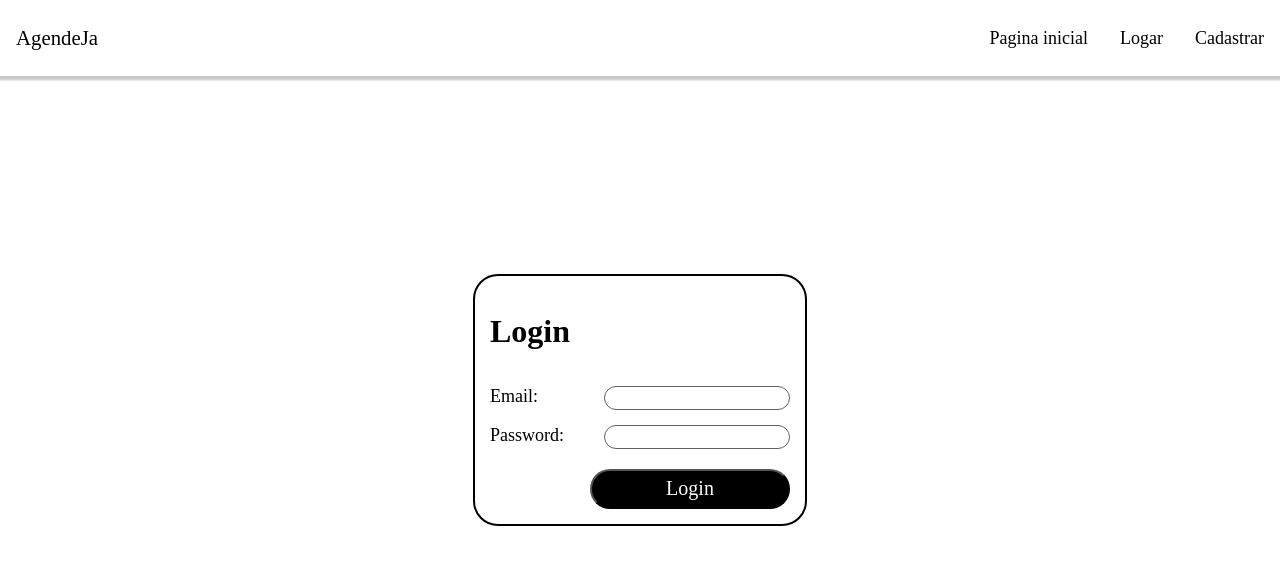
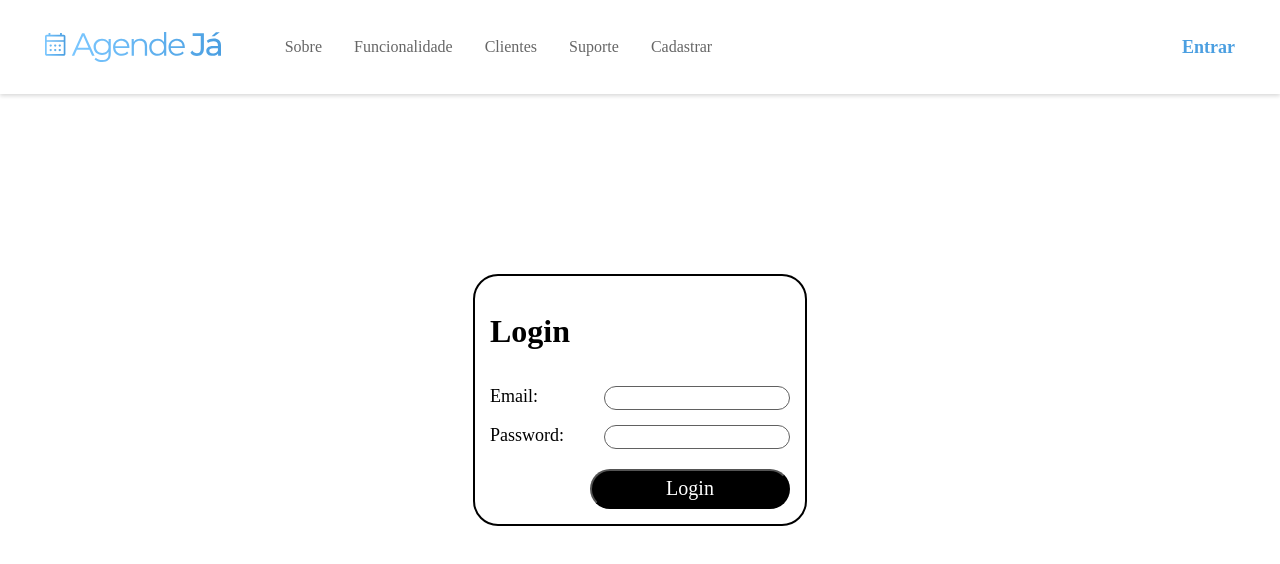
Before and after one commit to Gabriely-get/agendeJa, a React (Create React App) app in the folder agendeJaFront/: page /login in a window 1280 px wide. Shown: the top 564 px of the page. Built offline with nearby package versions, Linux system fonts and the light colour scheme.

Commit message:
(feat): refactoring header and improving scss

```diff
--- a/agendeJaFront/src/components/Header/Header.js
+++ b/agendeJaFront/src/components/Header/Header.js
@@ -1,5 +1,6 @@
 import { useState } from "react";
 import { Link } from "react-router-dom";
+import LogoImg from "../../assets/agendeJa-logo.svg";
 import "./Header.scss";
 
 export default function Header() {
@@ -7,9 +8,10 @@ export default function Header() {
 
   return (
     <nav className="navigation">
-      <a href="/" className="brand-name">
-        AgendeJa
-      </a>
+      <div className="itens">
+        <Link to="/" className="brand-name">
+          <img className="logoImg" src={LogoImg} alt="AgendeJá" />
+        </Link>
         <button
           className="hamburger"
           onClick={() => {
@@ -23,7 +25,9 @@ export default function Header() {
           </div>
         </button>
         <div
-        className={isExpanded ? "navigation-menu expanded" : "navigation-menu"}
+          className={
+            isExpanded ? "navigation-menu expanded" : "navigation-menu"
+          }
         >
           <ul>
             <li
@@ -31,23 +35,58 @@ export default function Header() {
                 setIsExpanded(!isExpanded);
               }}
             >
-            <Link to="/">Pagina inicial</Link>
+              <Link to="/" className="anchor">
+                Sobre
+              </Link>
             </li>
             <li
               onClick={() => {
                 setIsExpanded(!isExpanded);
               }}
             >
-            <Link to="/login">Logar</Link>
+              <Link to="/" className="anchor">
+                Funcionalidade
+              </Link>
             </li>
             <li
               onClick={() => {
                 setIsExpanded(!isExpanded);
               }}
             >
-            <Link to="/cadastrar">Cadastrar</Link>
+              <Link to="/" className="anchor">
+                Clientes
+              </Link>
+            </li>
+            <li
+              onClick={() => {
+                setIsExpanded(!isExpanded);
+              }}
+            >
+              <Link to="/" className="anchor">
+                Suporte
+              </Link>
+            </li>
+            <li
+              onClick={() => {
+                setIsExpanded(!isExpanded);
+              }}
+            >
+              <Link to="/cadastrar" className="anchor">
+                Cadastrar
+              </Link>
+            </li>
+            <li
+              className="boxLogin"
+              onClick={() => {
+                setIsExpanded(!isExpanded);
+              }}
+            >
+              <Link to="/login" className="anchor login">
+                Entrar
+              </Link>
             </li>
           </ul>
+        </div>
       </div>
     </nav>
   );
--- a/agendeJaFront/src/components/Header/Header.scss
+++ b/agendeJaFront/src/components/Header/Header.scss
@@ -1,47 +1,53 @@
 .navigation {
   display: flex;
+  flex-direction: row;
   align-items: center;
-  height: 60px;
+  background: #FFFFFF;
+  box-shadow: 0px 2px 4px rgba(0, 0, 0, 0.15);
+  position: absolute;
   width: 100%;
-  padding: 0.5rem 0rem;
-  background-color: #fff;
-  color: black;
-  box-shadow: 0 2px 2px 2px rgba(9, 9, 9, 0.23);
-  position: fixed;
+  height: 94px;
   top: 0;
   left: 0;
-  width: 100%;
   z-index: 100;
 
+  .itens {
+    padding: 32px 10px;
+    display: flex;
+    align-items: center;
+    width: 100%;
+
     .brand-name {
-    text-decoration: none;
-    color: black;
-    font-size: 1.3rem;
       margin-left: 1rem;
+      display: flex;
+
+      .logoImg {
+        height: 20px;
+        width: auto;
+      }
     }
 
     .navigation-menu {
-    margin-left: auto;
-
       ul {
         display: flex;
         padding: 0;
 
         li {
-        // removes default disc bullet for li tags and applies margin to left & right side
           list-style-type: none;
           margin: 0 1rem;
 
-        a {
-          // increases the surface area of the anchor tag to span more than just the anchor text
+          .anchor {
             text-decoration: none;
             display: block;
             width: 100%;
-          color: black;
+            color: #666;
+            font-size: 16px;
+            line-height: 20px;
+
+            &.login {
+              color: #4B9FE1;
+              font-weight: 700;
               font-size: 18px;
-
-          &:hover {
-              font-weight: bold;
             }
           }
         }
@@ -49,7 +55,6 @@
     }
 
     .hamburger {
-    // removes default border on button element
       border: 0;
       height: 40px;
       width: 40px;
@@ -57,17 +62,19 @@
       cursor: pointer;
       background-color: unset;
       transition: background-color 0.2s ease-in-out;
-    // positions the icon to the right and center aligns it vertically
       position: absolute;
       top: 50%;
       right: 25px;
       transform: translateY(-50%);
       display: none;
     }
+
+  }
 }
 
 @media screen and (max-width: 768px) {
   .navigation {
+    .itens {
       .navigation-menu {
         ul {
           flex-direction: column;
@@ -81,16 +88,15 @@
           display: none;
 
           li {
-          // centers link text and strips off margin
             text-align: center;
             margin: 0;
 
             &:hover {
               background-color: #eee;
             }
+
             a {
               color: black;
-            // increases the surface area of the anchor tag to span the full width of the menu
               width: 100%;
               padding: 1.5rem 0;
             }
@@ -117,6 +123,7 @@
             .bar1 {
               transform: translate(0, 9px) rotate(-45deg);
             }
+
             .bar2 {
               opacity: 0;
             }
@@ -139,3 +146,58 @@
       }
     }
   }
+}
+
+@media screen and (min-width: 769px) {
+  .navigation {
+    width: 100%;
+    height: 94px;
+
+    .itens {
+      padding: 32px 25px;
+      justify-content: flex-start;
+
+      .brand-name {
+        margin-left: 0;
+
+        .logoImg {
+          height: 30px;
+          width: auto;
+        }
+      }
+
+      .navigation-menu {
+        margin-left: 20px;
+        width: 100%;
+
+        ul {
+          .boxLogin {
+            margin-left: auto;
+            margin-right: 0;
+          }
+        }
+      }
+    }
+  }
+}
+
+@media screen and (min-width: 1024px) {
+  .navigation {
+    .itens {
+      padding: 32px 45px;
+
+      .navigation-menu {
+        margin-left: 48px;
+        width: 100%;
+      }
+    }
+  }
+}
+
+@media screen and (min-width: 1440px) {
+  .navigation {
+    .itens {
+      padding: 32px 112px;
+    }
+  }
+}
```
Also changed, not shown: agendeJaFront/src/assets/agendeJa-logo.svg (added). Lines whose indentation alone changed are shown as unchanged.
